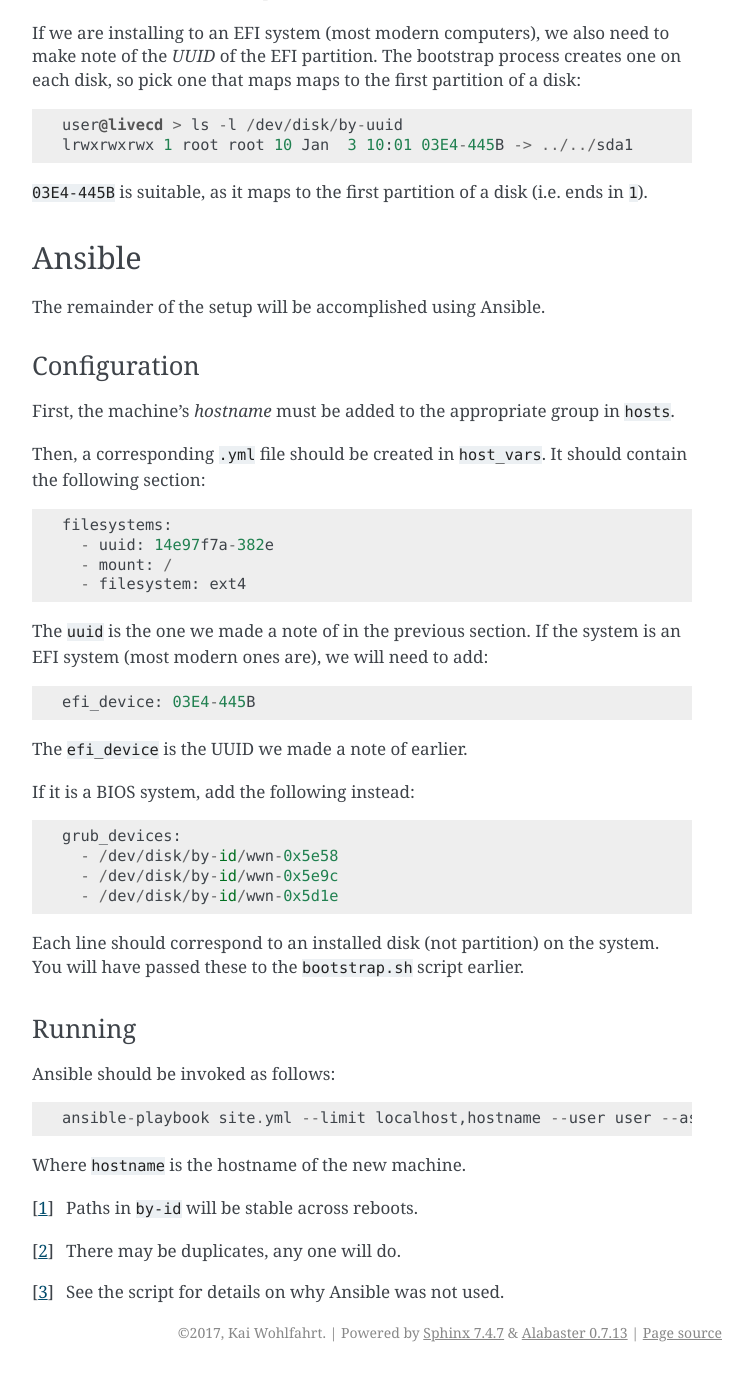
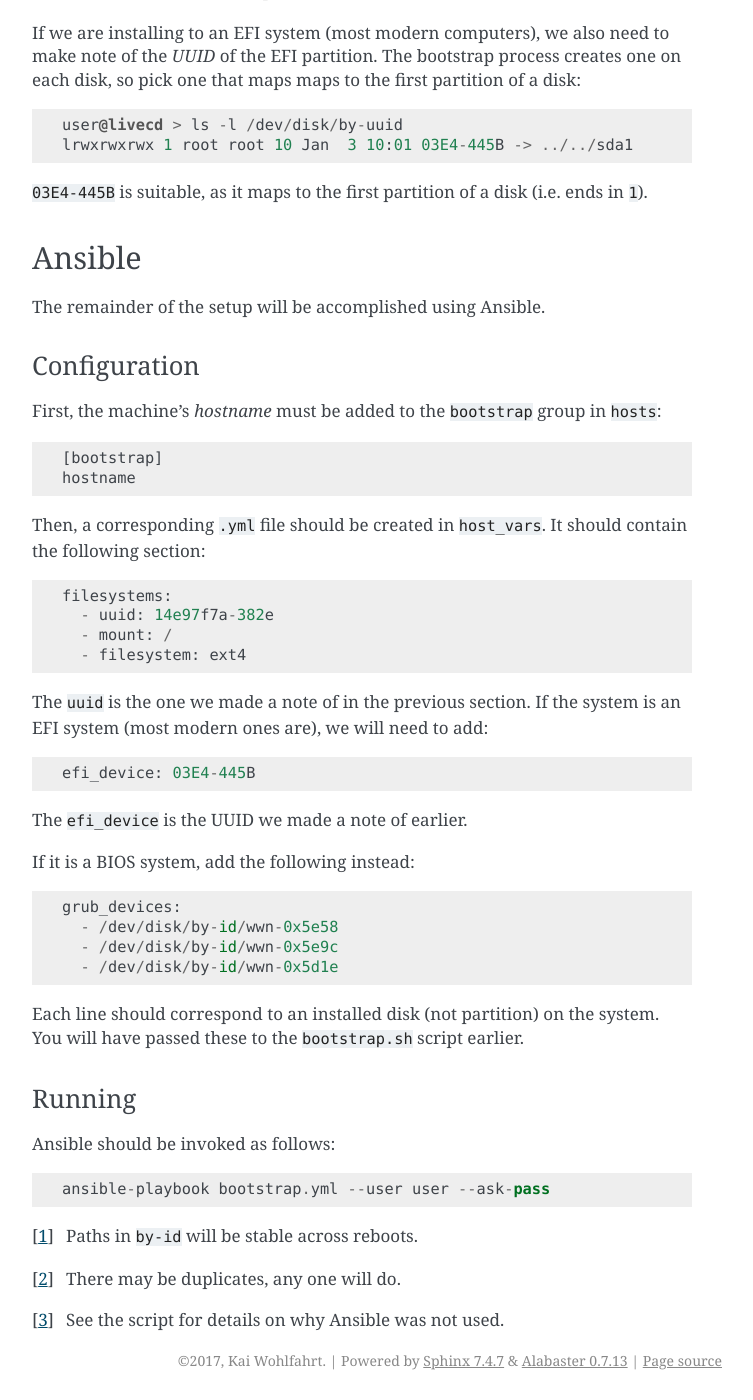
Before and after one commit to kwohlfahrt/computer-notes, a Sphinx documentation site: the page built from documentation/lab_computers/linux/installation.rst, in a window 1280 px wide and 1400 px high, scrolled down 1801 px. Shown: the whole window, without its empty margins (388-1141 px from the left). Built offline with Sphinx 7.4.7, drawn with Linux system fonts in a browser that asks for light colours; before the commit the page ends 3173 px from its top, so only the background shows below that.

Commit message:
Split post-partition bootstrap into Ansible
Ansible is safe here. Currently grub-install doesn't work on lvm-cache

```diff
--- a/documentation/lab_computers/linux/installation.rst
+++ b/documentation/lab_computers/linux/installation.rst
@@ -87,8 +87,11 @@ The remainder of the setup will be accomplished using Ansible.
 Configuration
 -------------
 
-First, the machine's `hostname` must be added to the appropriate group in
-``hosts``.
+First, the machine's `hostname` must be added to the ``bootstrap`` group in
+``hosts``::
+
+  [bootstrap]
+  hostname
 
 Then, a corresponding ``.yml`` file should be created in ``host_vars``. It
 should contain the following section::
@@ -120,9 +123,7 @@ Running
 
 Ansible should be invoked as follows::
 
-  ansible-playbook site.yml --limit localhost,hostname --user user --ask-pass
-
-Where ``hostname`` is the hostname of the new machine.
+  ansible-playbook bootstrap.yml --user user --ask-pass
 
 .. [#disk-id] Paths in ``by-id`` will be stable across reboots.
 .. [#duplicate-id] There may be duplicates, any one will do.
```
